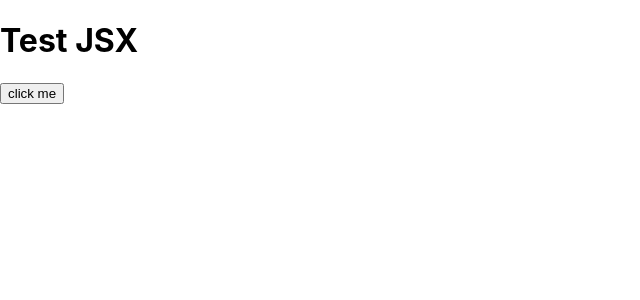
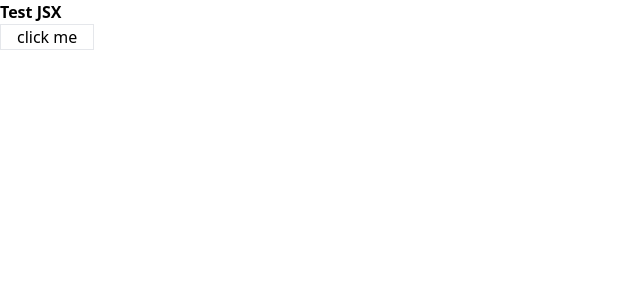
Before and after one commit to vydy131/my-react, a React (Create React App) app: page / in a window 1280 px wide. Shown: the top 300 px of the page, without its empty margins (0-640 px from the left). Built offline with nearby package versions, Linux system fonts and the light colour scheme.

Commit message:
tailwind

```diff
--- a/src/App.tsx
+++ b/src/App.tsx
@@ -1,4 +1,4 @@
-import React from 'react';
+import React, { useState } from 'react';
 
 
 function App() {
@@ -10,8 +10,8 @@ function App() {
 
 
   return React.createElement('div', {className : 'container'},
-    React.createElement('h1', {className: 'font-bold'}, 'Test JSX'),
-    React.createElement('button', {className : ''}, 'click me')
+    React.createElement('h1', {className: 'font-bold', key:0}, 'Test JSX'),
+    React.createElement('button', {className : 'py-2, px-4 border', key:1, onClick : () => console.log('Clicked!')}, 'click me')
   )
 }
 
--- a/src/index.css
+++ b/src/index.css
@@ -1,13 +1,3 @@
-body {
-  margin: 0;
-  font-family: -apple-system, BlinkMacSystemFont, 'Segoe UI', 'Roboto', 'Oxygen',
-    'Ubuntu', 'Cantarell', 'Fira Sans', 'Droid Sans', 'Helvetica Neue',
-    sans-serif;
-  -webkit-font-smoothing: antialiased;
-  -moz-osx-font-smoothing: grayscale;
-}
-
-code {
-  font-family: source-code-pro, Menlo, Monaco, Consolas, 'Courier New',
-    monospace;
-}
+@tailwind base;
+@tailwind components;
+@tailwind utilities;
--- a/tailwind.config.js
+++ b/tailwind.config.js
@@ -1,6 +1,8 @@
 /** @type {import('tailwindcss').Config} */
 module.exports = {
-  content: [],
+  content: [
+    "./src/**/*.{js,jsx,ts,tsx}",
+  ],
   theme: {
     extend: {},
   },
```
